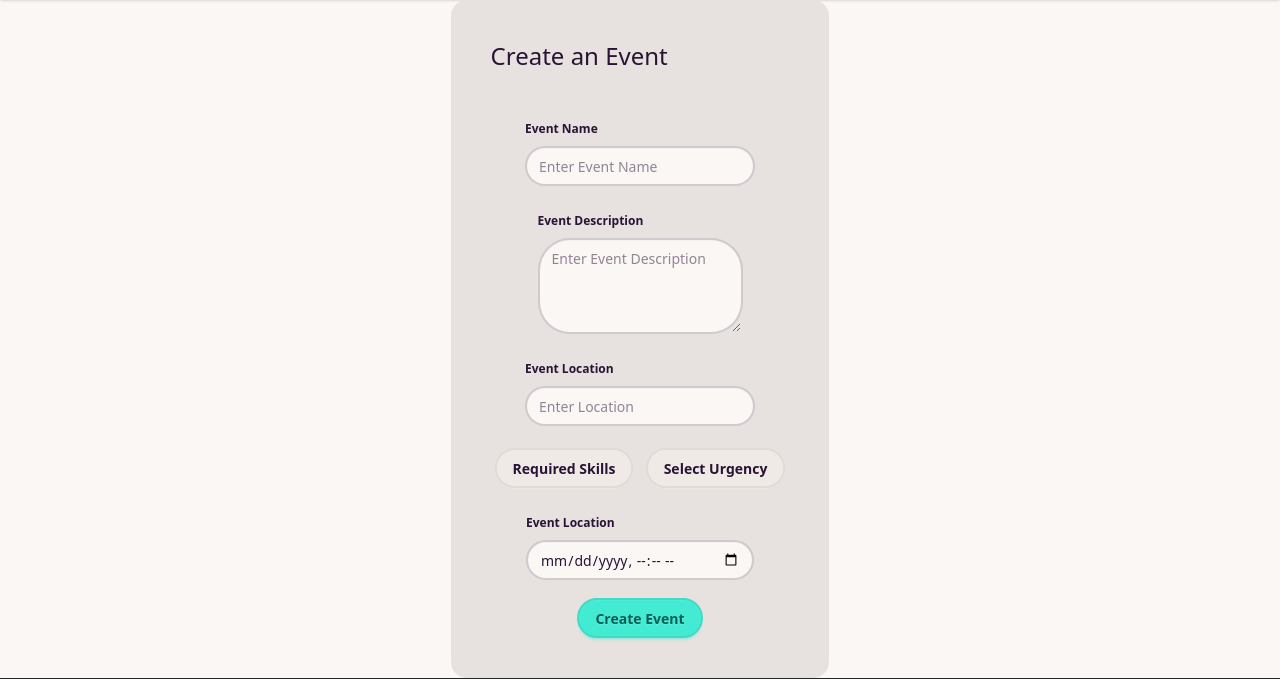
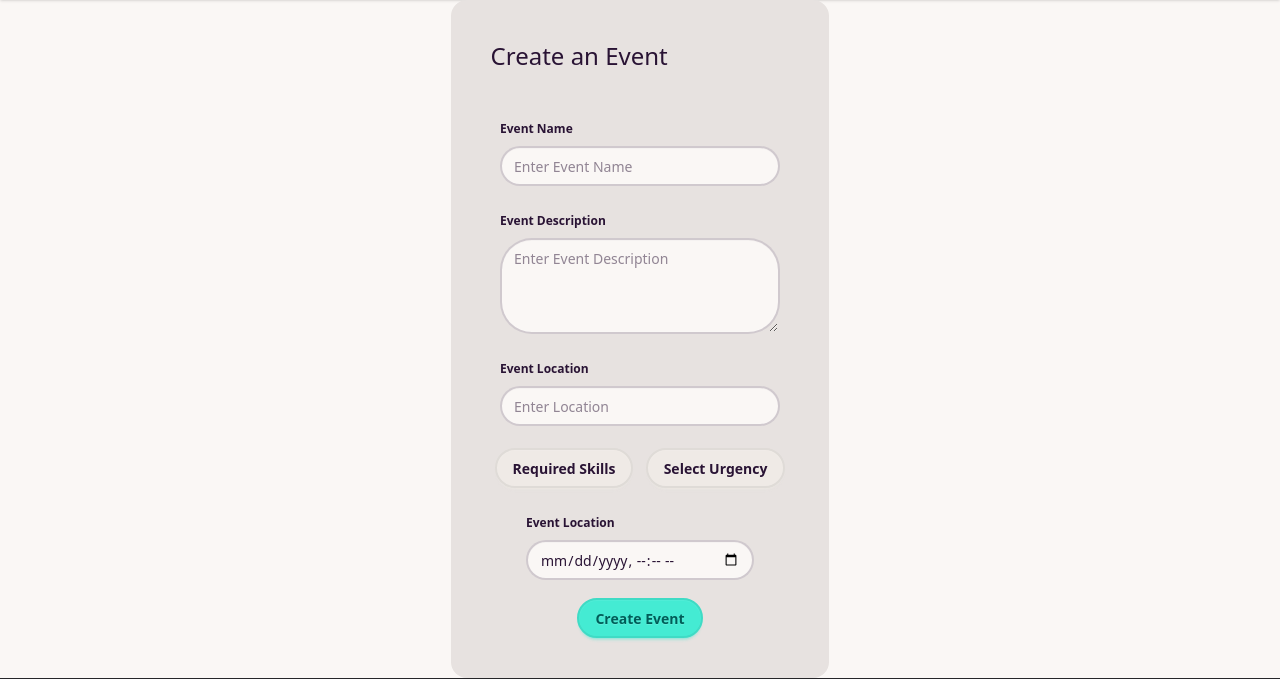
Before and after one commit to alesss-b/kindred-causes, a Django app: page /event_management/ in a window 1280 px wide. Shown: the part 72-751 px from the top of the page. Run offline with Django 5.2, Linux system fonts and the light colour scheme.

Commit message:
added more space to the event management form text bubbles

```diff
--- a/kindred_causes/main/static/css/output.css
+++ b/kindred_causes/main/static/css/output.css
@@ -2477,6 +2477,9 @@
   .min-h-screen {
     min-height: 100vh;
   }
+  .w-2 {
+    width: calc(var(--spacing) * 2);
+  }
   .w-3 {
     width: calc(var(--spacing) * 3);
   }
@@ -2486,6 +2489,9 @@
   .w-6 {
     width: calc(var(--spacing) * 6);
   }
+  .w-7 {
+    width: calc(var(--spacing) * 7);
+  }
   .w-8 {
     width: calc(var(--spacing) * 8);
   }
@@ -2495,6 +2501,9 @@
   .w-24 {
     width: calc(var(--spacing) * 24);
   }
+  .w-50 {
+    width: calc(var(--spacing) * 50);
+  }
   .w-52 {
     width: calc(var(--spacing) * 52);
   }
@@ -2503,6 +2512,15 @@
   }
   .w-64 {
     width: calc(var(--spacing) * 64);
+  }
+  .w-70 {
+    width: calc(var(--spacing) * 70);
+  }
+  .w-100 {
+    width: calc(var(--spacing) * 100);
+  }
+  .w-200 {
+    width: calc(var(--spacing) * 200);
   }
   .w-full {
     width: 100%;
--- a/kindred_causes/main/templates/event_management.html
+++ b/kindred_causes/main/templates/event_management.html
@@ -7,18 +7,18 @@
 {% block form_content %}
 
   <fieldset class="fieldset">
-    <legend class="fieldset-legend">Event Name</legend>
-    <input type="text" class="input" placeholder="Enter Event Name" />
+    <legend class="fieldset-legend ">Event Name</legend>
+    <input type="text" class="input w-70" placeholder="Enter Event Name" />
   </fieldset>
 
   <fieldset class="fieldset">
     <legend class="fieldset-legend">Event Description</legend>
-    <textarea class="textarea h-24 text-wrap" placeholder="Enter Event Description"></textarea>
+    <textarea class="textarea h-24 w-70 text-wrap" placeholder="Enter Event Description"></textarea>
   </fieldset>
 
   <fieldset class="fieldset">
     <legend class="fieldset-legend">Event Location</legend>
-    <input type="text" class="input" placeholder="Enter Location" />
+    <input type="text" class="input w-70" placeholder="Enter Location" />
   </fieldset>
 
 <div>
```
